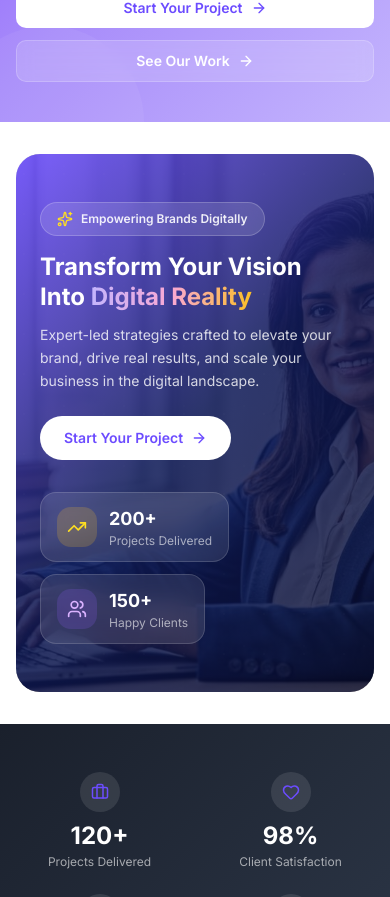
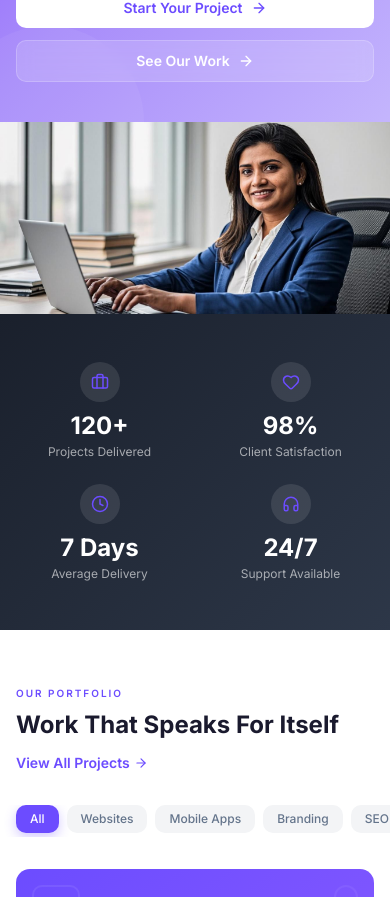
Before and after one commit to singhyogeshwar5608/Larawansdigitalnewlook, a Next.js app: page / in a window 390 px wide. Shown: the part 2399-3296 px from the top of the page. Built offline with nearby package versions, Linux system fonts and the light colour scheme.

Commit message:
Simplify banner: remove all overlay text/buttons, make full-width responsive image

```diff
--- a/src/components/landing/ServicesBanner.tsx
+++ b/src/components/landing/ServicesBanner.tsx
@@ -1,144 +1,19 @@
 'use client';
 
-import { motion } from 'framer-motion';
-import { ArrowRight, Sparkles, TrendingUp, Users } from 'lucide-react';
-import Link from 'next/link';
 import Image from 'next/image';
 
 export default function ServicesBanner() {
   return (
-    <section className="relative overflow-hidden py-8 md:py-12">
-      {/* Main Banner Container */}
-      <div className="max-w-7xl mx-auto px-4 sm:px-6 lg:px-8">
-        <div className="relative rounded-3xl overflow-hidden" style={{ minHeight: '320px' }}>
-          {/* Background Image */}
+    <section className="w-full">
+      <div className="relative w-full h-48 sm:h-56 md:h-72 lg:h-[420px] xl:h-[480px]">
         <Image
           src="/services-banner.png"
           alt="Professional digital marketing expert at Larawans Digital"
           fill
-            className="object-cover object-center"
+          className="object-cover object-center w-full h-full"
           priority
+          sizes="100vw"
         />
-
-          {/* Gradient Overlay */}
-          <div
-            className="absolute inset-0"
-            style={{
-              background: 'linear-gradient(135deg, rgba(108,76,255,0.88) 0%, rgba(16,27,90,0.85) 50%, rgba(7,11,43,0.80) 100%)',
-            }}
-          />
-
-          {/* Subtle Pattern Overlay */}
-          <div
-            className="absolute inset-0 opacity-10"
-            style={{
-              backgroundImage: 'radial-gradient(circle at 20% 50%, rgba(255,255,255,0.15) 1px, transparent 1px), radial-gradient(circle at 80% 20%, rgba(255,255,255,0.1) 1px, transparent 1px)',
-              backgroundSize: '40px 40px, 60px 60px',
-            }}
-          />
-
-          {/* Content */}
-          <div className="relative z-10 flex flex-col justify-center px-6 sm:px-10 md:px-16 lg:px-20 py-12 md:py-16" style={{ minHeight: '320px' }}>
-            {/* Top Badge */}
-            <motion.div
-              initial={{ opacity: 0, y: 20 }}
-              whileInView={{ opacity: 1, y: 0 }}
-              viewport={{ once: true }}
-              transition={{ duration: 0.5 }}
-              className="mb-4 md:mb-6"
-            >
-              <span className="inline-flex items-center gap-2 px-4 py-2 rounded-full text-xs sm:text-sm font-semibold text-white/90 border border-white/20"
-                style={{ background: 'rgba(255,255,255,0.12)', backdropFilter: 'blur(10px)' }}>
-                <Sparkles className="w-4 h-4 text-yellow-300" />
-                Empowering Brands Digitally
-              </span>
-            </motion.div>
-
-            {/* Heading */}
-            <motion.h2
-              initial={{ opacity: 0, y: 20 }}
-              whileInView={{ opacity: 1, y: 0 }}
-              viewport={{ once: true }}
-              transition={{ duration: 0.6, delay: 0.1 }}
-              className="text-2xl sm:text-3xl md:text-4xl lg:text-5xl font-bold text-white leading-tight max-w-2xl"
-            >
-              Transform Your Vision Into{' '}
-              <span className="bg-clip-text text-transparent" style={{ backgroundImage: 'linear-gradient(90deg, #c4b5fd, #f9a8d4, #fbbf24)' }}>
-                Digital Reality
-              </span>
-            </motion.h2>
-
-            {/* Description */}
-            <motion.p
-              initial={{ opacity: 0, y: 20 }}
-              whileInView={{ opacity: 1, y: 0 }}
-              viewport={{ once: true }}
-              transition={{ duration: 0.6, delay: 0.2 }}
-              className="mt-3 md:mt-4 text-sm sm:text-base md:text-lg text-white/80 max-w-xl leading-relaxed"
-            >
-              Expert-led strategies crafted to elevate your brand, drive real results, and scale your business in the digital landscape.
-            </motion.p>
-
-            {/* CTA Button */}
-            <motion.div
-              initial={{ opacity: 0, y: 20 }}
-              whileInView={{ opacity: 1, y: 0 }}
-              viewport={{ once: true }}
-              transition={{ duration: 0.6, delay: 0.3 }}
-              className="mt-6 md:mt-8"
-            >
-              <Link
-                href="/contact"
-                className="inline-flex items-center gap-2 px-6 py-3 md:px-8 md:py-4 bg-white text-[#6C4CFF] font-semibold text-sm md:text-base rounded-full hover:shadow-lg hover:shadow-white/25 transition-all duration-300 hover:-translate-y-0.5"
-              >
-                Start Your Project
-                <ArrowRight className="w-4 h-4 md:w-5 md:h-5" />
-              </Link>
-            </motion.div>
-
-            {/* Floating Stat Cards */}
-            <motion.div
-              initial={{ opacity: 0, y: 30 }}
-              whileInView={{ opacity: 1, y: 0 }}
-              viewport={{ once: true }}
-              transition={{ duration: 0.7, delay: 0.4 }}
-              className="mt-8 md:mt-10 flex flex-wrap gap-3 md:gap-4"
-            >
-              <div className="flex items-center gap-3 px-4 py-3 md:px-5 md:py-4 rounded-2xl border border-white/15"
-                style={{ background: 'rgba(255,255,255,0.1)', backdropFilter: 'blur(12px)' }}>
-                <div className="w-10 h-10 md:w-12 md:h-12 rounded-xl flex items-center justify-center" style={{ background: 'rgba(251,191,36,0.2)' }}>
-                  <TrendingUp className="w-5 h-5 md:w-6 md:h-6 text-yellow-300" />
-                </div>
-                <div>
-                  <p className="text-lg md:text-2xl font-bold text-white">200+</p>
-                  <p className="text-xs md:text-sm text-white/60">Projects Delivered</p>
-                </div>
-              </div>
-
-              <div className="flex items-center gap-3 px-4 py-3 md:px-5 md:py-4 rounded-2xl border border-white/15"
-                style={{ background: 'rgba(255,255,255,0.1)', backdropFilter: 'blur(12px)' }}>
-                <div className="w-10 h-10 md:w-12 md:h-12 rounded-xl flex items-center justify-center" style={{ background: 'rgba(139,92,246,0.2)' }}>
-                  <Users className="w-5 h-5 md:w-6 md:h-6 text-purple-300" />
-                </div>
-                <div>
-                  <p className="text-lg md:text-2xl font-bold text-white">150+</p>
-                  <p className="text-xs md:text-sm text-white/60">Happy Clients</p>
-                </div>
-              </div>
-
-              <div className="hidden sm:flex items-center gap-3 px-4 py-3 md:px-5 md:py-4 rounded-2xl border border-white/15"
-                style={{ background: 'rgba(255,255,255,0.1)', backdropFilter: 'blur(12px)' }}>
-                <div className="w-10 h-10 md:w-12 md:h-12 rounded-xl flex items-center justify-center" style={{ background: 'rgba(59,130,246,0.2)' }}>
-                  <Sparkles className="w-5 h-5 md:w-6 md:h-6 text-blue-300" />
-                </div>
-                <div>
-                  <p className="text-lg md:text-2xl font-bold text-white">5+</p>
-                  <p className="text-xs md:text-sm text-white/60">Years Experience</p>
-                </div>
-              </div>
-            </motion.div>
-          </div>
-        </div>
       </div>
     </section>
   );
```
Lines whose indentation alone changed are shown as unchanged.
